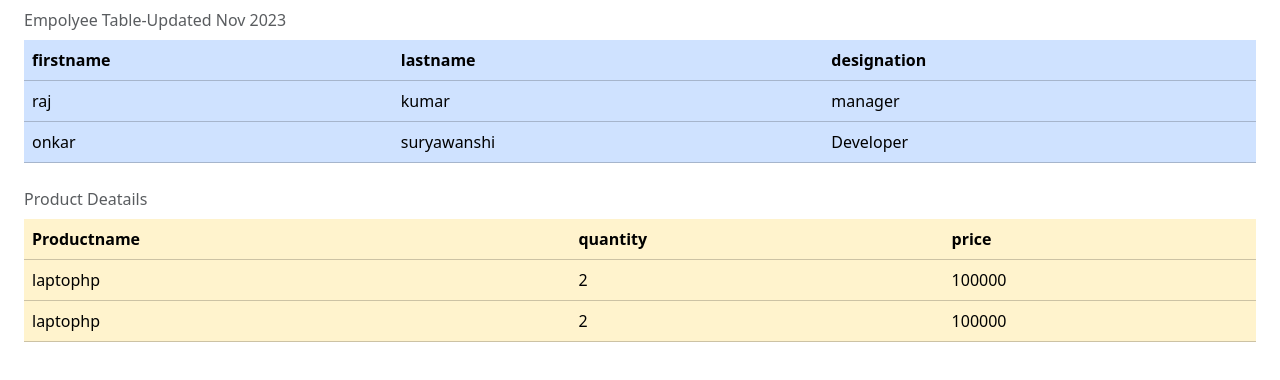
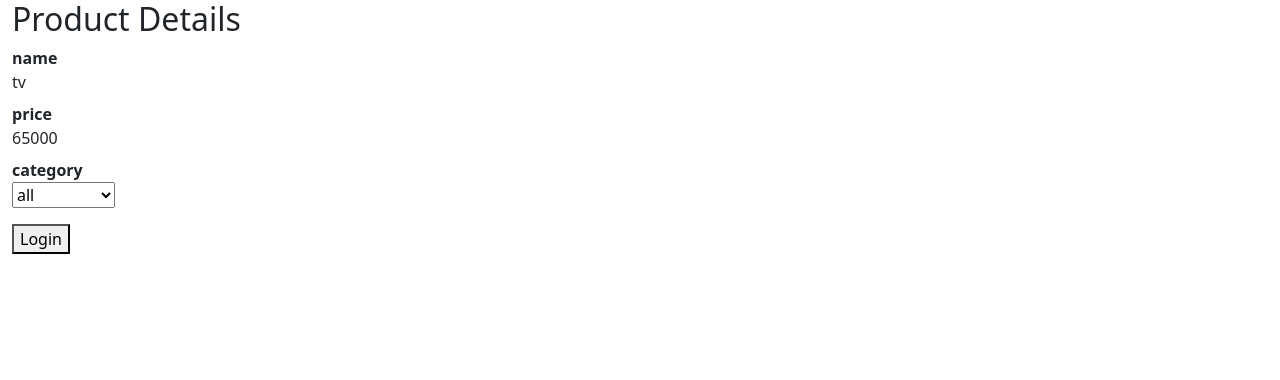
Before and after one commit to onkar2482/componets_practice, a React (Create React App) app: page / in a window 1280 px wide. Shown: the top 380 px of the page. Built offline with nearby package versions, Linux system fonts and the light colour scheme.

Commit message:
new file

```diff
--- /dev/null
+++ b/src/class-component/adminlogin/admin-login.jsx
@@ -0,0 +1,37 @@
+import React from 'react';
+
+export class AdminLogin extends React.Component
+{
+    constructor(){
+        super();
+        this.state={
+            title:"Product Details",
+            product:{name:'tv',price:65000},
+            category:["all","electronics"]
+        }
+}
+render(){
+    return(
+        <React.Fragment>
+           <div className='container-fluid'>
+           <h2>{this.state.title}</h2>
+            <dl>
+                <dt>name</dt>
+                <dd>{this.state.product.name}</dd>
+                <dt>price</dt>
+                <dd>{this.state.product.price}</dd>
+                <dt>category</dt>
+                <dd>
+                    <select>
+                        {this.state.category.map(categorys=>
+                            <option key={categorys}>{categorys}</option>
+                        )}
+                    </select>
+                </dd>
+            </dl>
+            <button>Login</button>
+           </div>
+        </React.Fragment>
+    )
+}
+}
--- a/src/index.js
+++ b/src/index.js
@@ -8,12 +8,13 @@ import '../node_modules/bootstrap/dist/css/bootstrap.css'
 
 import '../node_modules/bootstrap-icons/font/bootstrap-icons.css'
 import { PropsDemo2 } from './components/props-demo/props-demo2';
+import { AdminLogin } from './class-component/adminlogin/admin-login';
 
 
 const root = ReactDOM.createRoot(document.getElementById('root'));
 root.render(
   <React.StrictMode>
-    <PropsDemo2 />
+    <AdminLogin />
   </React.StrictMode>
 );
 
```
